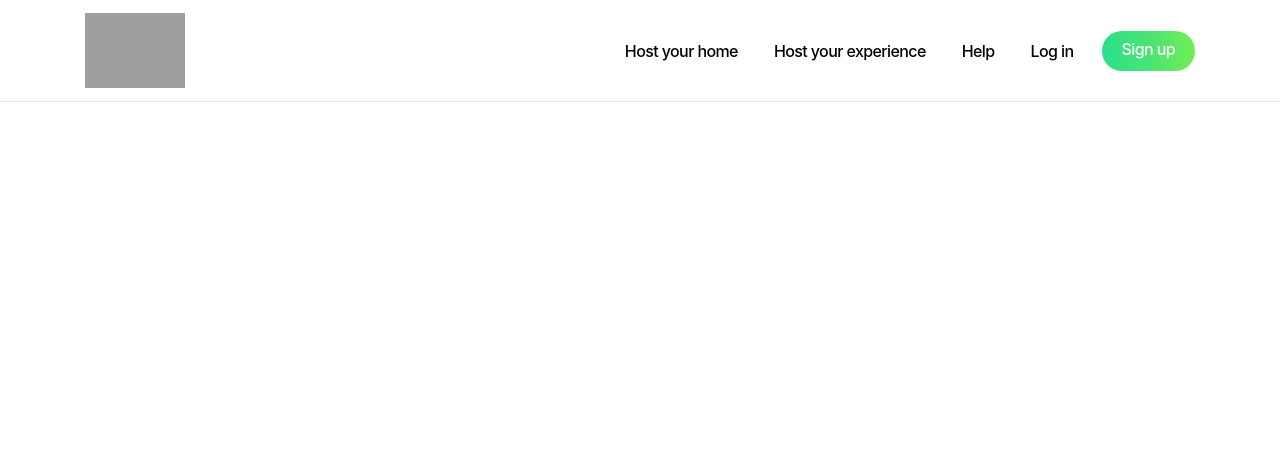
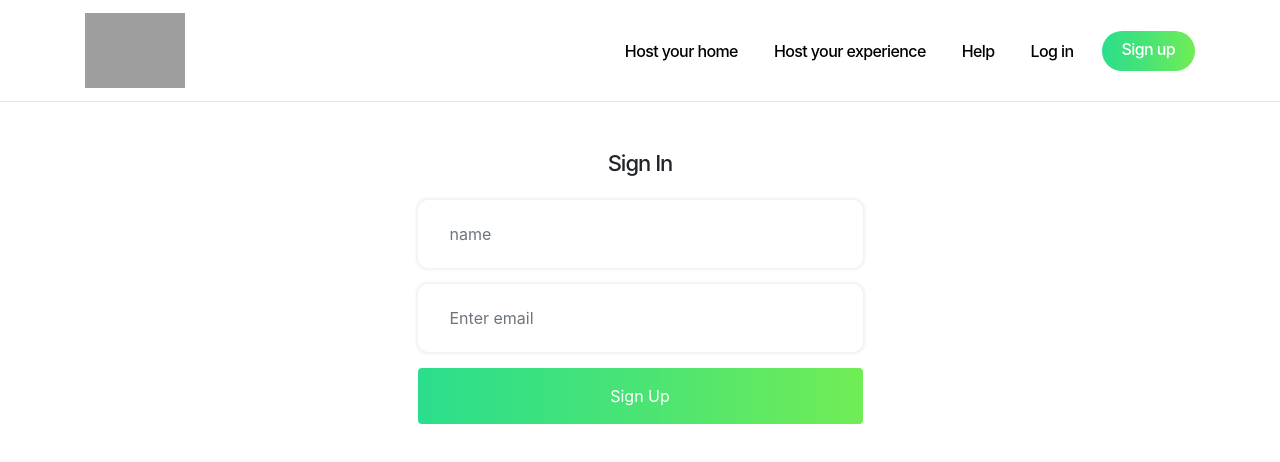
Before and after one commit to MdEstiakAhmed/air-cnc-front-end, a React (Create React App) app: page /sign-up in a window 1280 px wide. Shown: the top 462 px of the page. Built offline with nearby package versions, Linux system fonts and the light colour scheme; grey boxes are pictures that could not be loaded.

Commit message:
add sign in and login in page

```diff
--- a/src/App.js
+++ b/src/App.js
@@ -9,12 +9,13 @@ import {
 import Menubar from './components/Navbar/Menubar';
 import Home from './pages/Home/Home';
 import SearchResult from './pages/SearchResult/SearchResult';
+import SingUp from './pages/SingUp/SingUp';
 
 function App() {
   return (
     <div>
+      <Router>
       <Menubar />
-      <Router>
         <Switch>
           <Route exact path="/">
             <Home />
@@ -25,6 +26,9 @@ function App() {
           <Route exact path="/search/:location">
             <SearchResult />
           </Route>
+          <Route exact path="/sign-up">
+            <SingUp />
+          </Route>
         </Switch>
       </Router>
     </div>
--- a/src/components/Map/Map.js
+++ b/src/components/Map/Map.js
@@ -3,7 +3,7 @@ import React from 'react';
 const Map = () => {
     return (
         <div>
-
+            <hi>Hi</hi>
         </div>
     );
 };
--- a/src/components/Navbar/Menubar.js
+++ b/src/components/Navbar/Menubar.js
@@ -18,7 +18,7 @@ const Menubar = () => {
                             <Nav.Link className="menu-item" href="#">Host your experience</Nav.Link>
                             <Nav.Link className="menu-item" href="#">Help</Nav.Link>
                             <Nav.Link className="menu-item" href="#">Log in</Nav.Link>
-                            <Nav.Link className="menu-item sign-up gradient-button" href="#">Sign up</Nav.Link>
+                            <Nav.Link as = {Link} className="menu-item sign-up gradient-button" to="/sign-up">Sign up</Nav.Link>
                         </Nav>
                     </Navbar.Collapse>
                 </Container>
--- /dev/null
+++ b/src/components/RegistrationForm/RegistrationForm.js
@@ -0,0 +1,31 @@
+import React from 'react';
+import './RegistrationForm.scss'
+import { Form, Button } from 'react-bootstrap';
+import {Input} from "@material-ui/core";
+import { useForm, Controller } from "react-hook-form";
+
+const RegistrationForm = () => {
+    const { register, handleSubmit } = useForm();
+    const onSubmit = data => console.log(data);
+    return (
+        <div>
+            <h2 className="bookingForm-title mb-4 text-center">Sign In </h2>
+            <Form onSubmit={handleSubmit(onSubmit)}>
+                <Form.Group controlId="formBasicEmail">
+                    <div className="login-input mb-3">
+                        <Form.Control className="border-0 shadow-none" type="text" placeholder="name" name="name" defaultValue="" ref={register}/>
+                    </div>
+                    <div className="login-input mb-3">
+                        <Form.Control className="border-0 shadow-none" type="email" name="email" defaultValue="" ref={register} placeholder="Enter email" />
+                    </div>
+                </Form.Group>
+                <Button  className="search-btn gradient-button shadow-none border-0 p-3" type="submit">
+                    Sign Up
+                </Button>
+            </Form>
+
+        </div>
+    );
+};
+
+export default RegistrationForm;
--- /dev/null
+++ b/src/components/RegistrationForm/RegistrationForm.scss
@@ -0,0 +1,10 @@
+.login-input{
+
+    padding: 15px 20px;
+    border-radius: 10px;
+    box-shadow: 0px 0px 3px 2px #f1f1f1;
+
+    &:hover{
+        box-shadow: 0px 0px 3px 2px #d8d8d8 !important;
+    }
+}
--- /dev/null
+++ b/src/pages/SingUp/SingUp.js
@@ -0,0 +1,23 @@
+import React from 'react';
+import './SingUp.scss'
+import MainApp from '../../app/MainApp';
+import { Container, Row, Col } from 'react-bootstrap';
+import RegistrationForm from '../../components/RegistrationForm/RegistrationForm';
+
+const SingUp = () => {
+    return (
+        <div>
+            <MainApp>
+                <Container>
+                    <Row className="mt-5 justify-content-center">
+                        <Col sm={12} md={12} lg={6} xl={5} >
+                            <RegistrationForm/>
+                        </Col>
+                    </Row>
+                </Container>
+            </MainApp>
+        </div>
+    );
+};
+
+export default SingUp;
```
Also changed, not shown: src/pages/SingUp/SingUp.scss (added), 1 other file (tests, documents, lock files or other folders).
